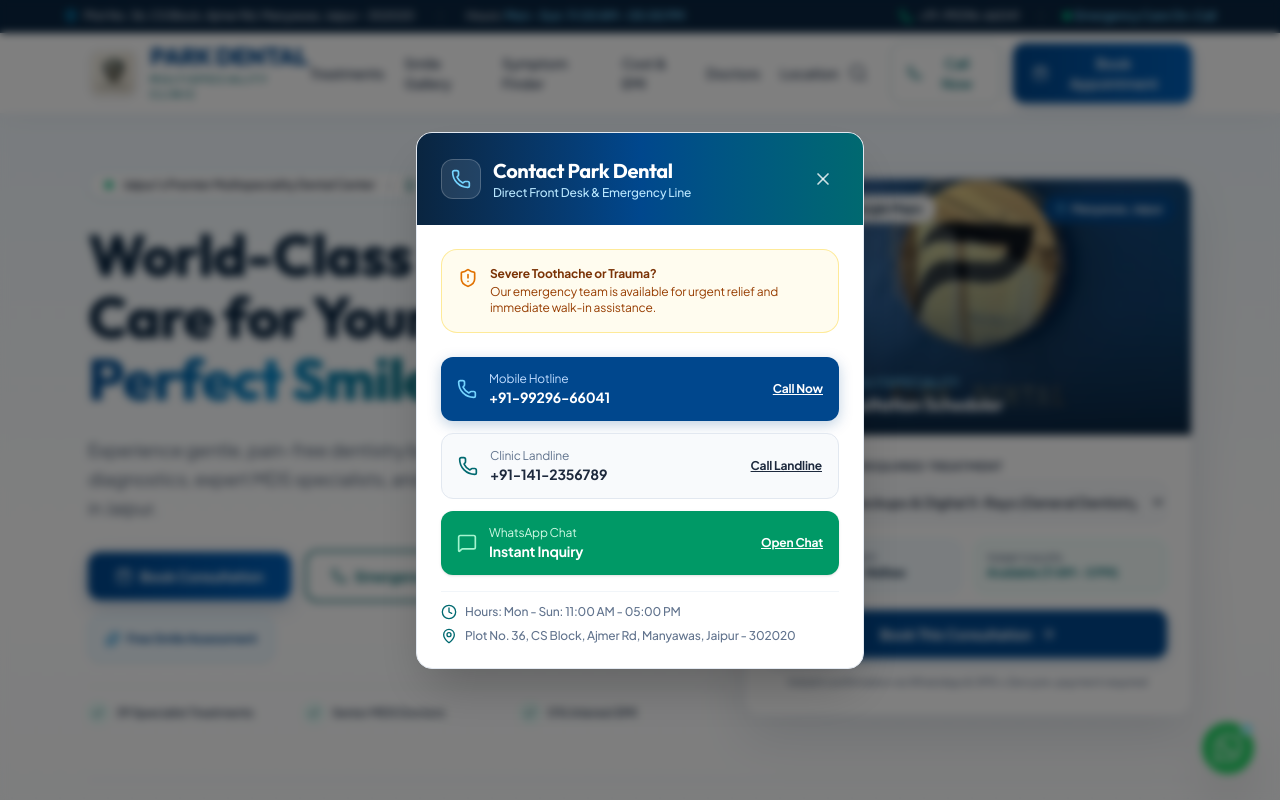
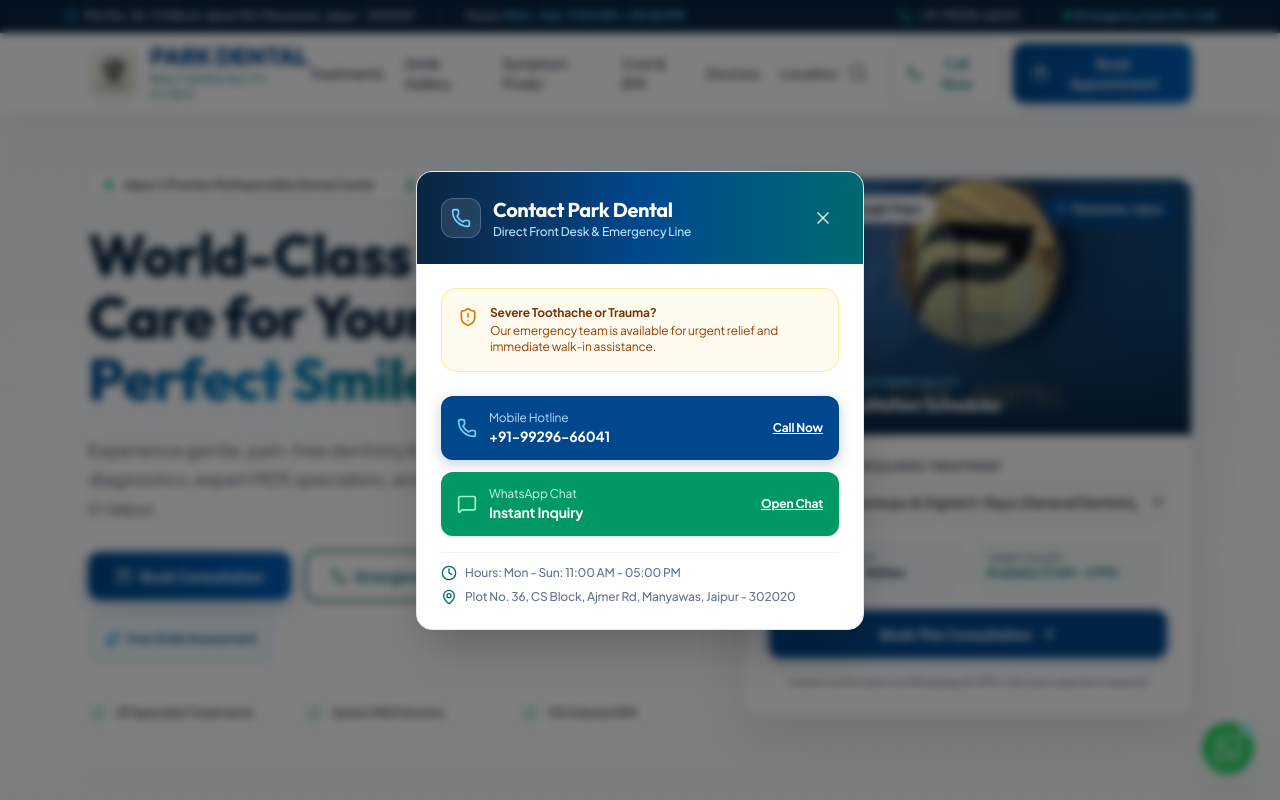
Before and after one commit to yash-gu/park-multi, a React (Vite) app: page / in a window 1280 px wide. Both pictures are taken after a click on the button "Emergency Care On-Call". Shown: the top 800 px of the page. Built offline with nearby package versions, Linux system fonts and the light colour scheme.

Commit message:
Remove landline button

```diff
--- a/src/components/CallModal.tsx
+++ b/src/components/CallModal.tsx
@@ -62,21 +62,6 @@
               </span>
             </a>
 
-            <a
-              href={`tel:${CLINIC_INFO.phone}`}
-              className="w-full bg-slate-50 hover:bg-slate-100 text-slate-800 py-3.5 px-4 rounded-xl font-bold text-sm transition-all flex items-center justify-between border border-slate-200 group active:scale-98"
-            >
-              <div className="flex items-center gap-3">
-                <Phone className="w-5 h-5 text-[#006970]" />
-                <div className="text-left">
-                  <span className="block text-xs font-normal text-slate-500">Clinic Landline</span>
-                  <span className="font-bold">{CLINIC_INFO.phone}</span>
-                </div>
-              </div>
-              <span className="text-xs font-bold underline group-hover:translate-x-1 transition-transform">
-                Call Landline
-              </span>
-            </a>
 
             <a
               href={`https://wa.me/919929666041?text=Hello%20Park%20Dental%20Clinic%2C%20I%20would%20like%20to%20inquire%20about%20a%20consultation.`}
```
